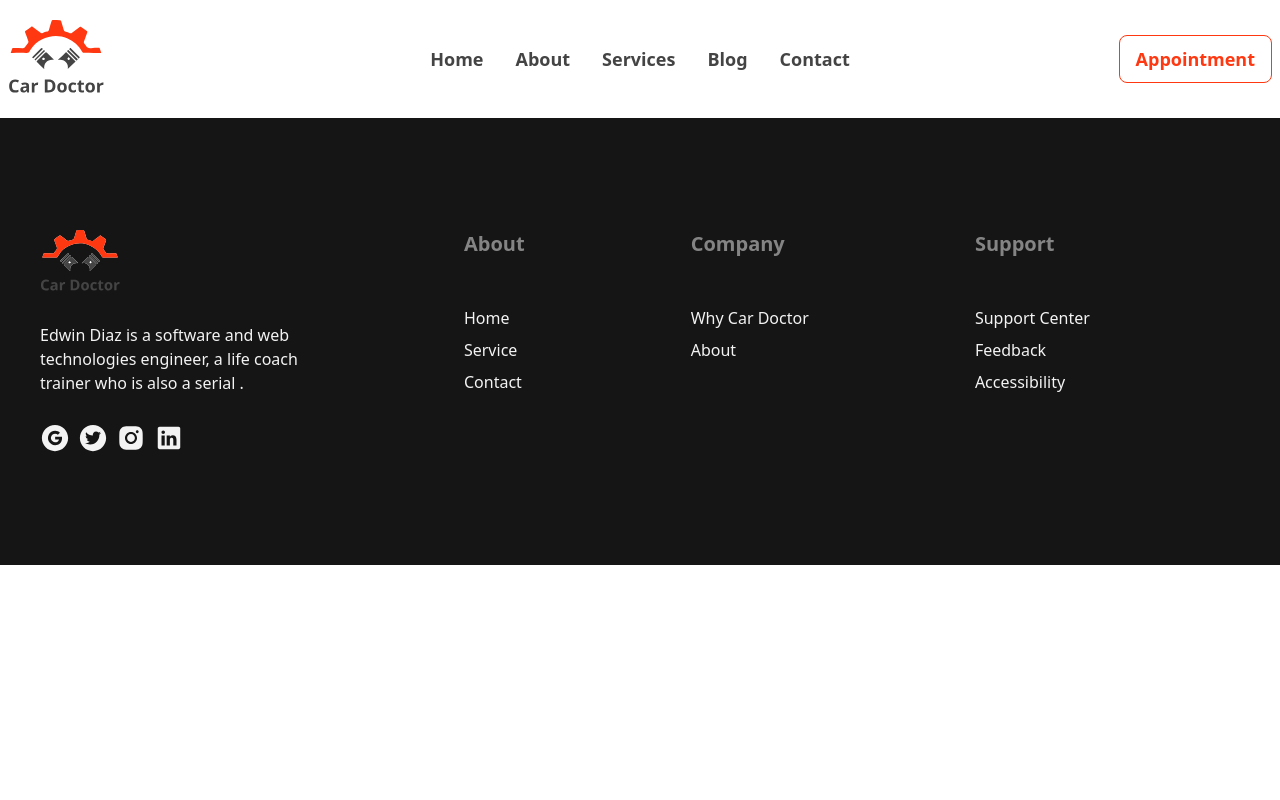
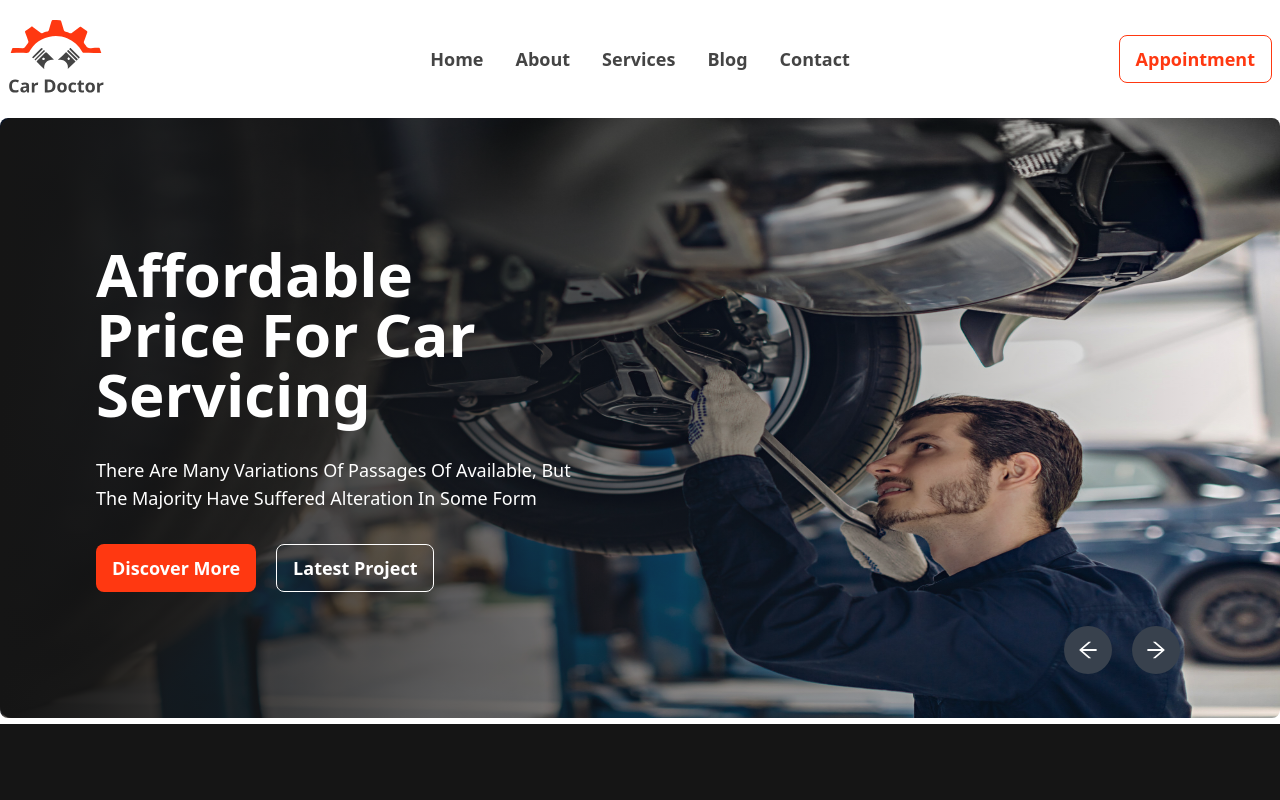
Before and after one commit to Humaiun-Manik/car-doctor-client, a React app: page / in a window 1280 px wide. Shown: the top 800 px of the page. Built offline with nearby package versions, Linux system fonts and the light colour scheme; the HTML template or start-up script is replaced by a standard one.

Commit message:
added banner

```diff
--- /dev/null
+++ b/src/pages/home/Home.jsx
@@ -0,0 +1,11 @@
+import Banner from "./banner/Banner";
+
+const Home = () => {
+  return (
+    <div>
+      <Banner />
+    </div>
+  );
+};
+
+export default Home;
--- /dev/null
+++ b/src/pages/home/banner/Banner.jsx
@@ -0,0 +1,158 @@
+import banner1 from "./../../../assets/images/banner/5.jpg";
+import banner2 from "./../../../assets/images/banner/2.jpg";
+import banner3 from "./../../../assets/images/banner/3.jpg";
+import banner4 from "./../../../assets/images/banner/4.jpg";
+import { AiOutlineArrowLeft, AiOutlineArrowRight } from "react-icons/ai";
+
+const Banner = () => {
+  return (
+    <div className="carousel w-full h-[600px]">
+      <div id="slide1" className="carousel-item relative w-full">
+        <img src={banner1} className="w-full rounded-lg" />
+        <div className="absolute flex items-center h-full w-full bg-gradient-to-r from-[#151515] to-[rgba(21, 21, 21, 0.00)] rounded-xl">
+          <div className="text-white m-24">
+            <h1 className="text-6xl font-bold mb-8">
+              Affordable <br /> Price For Car <br /> Servicing
+            </h1>
+            <p className="capitalize text-lg mb-8">
+              There are many variations of passages of available, but <br /> the majority have suffered
+              alteration in some form
+            </p>
+            <div>
+              <button className="btn bg-[#FF3811] capitalize text-white text-lg font-semibold border-0 mr-5 hover:text-black duration-500">
+                Discover More
+              </button>
+              <button className="btn btn-outline border-white capitalize text-white text-lg font-semibold">
+                Latest Project
+              </button>
+            </div>
+          </div>
+        </div>
+        <div className="absolute flex justify-end transform -translate-y-1/2 right-2 md:right-20 bottom-5">
+          <a
+            href="#slide4"
+            className="btn btn-circle mr-5 bg-[#38414d] border-0 text-white text-2xl hover:bg-[#FF3811]"
+          >
+            <AiOutlineArrowLeft />
+          </a>
+          <a
+            href="#slide2"
+            className="btn btn-circle mr-5 bg-[#38414d] border-0 text-white text-2xl hover:bg-[#FF3811]"
+          >
+            <AiOutlineArrowRight />
+          </a>
+        </div>
+      </div>
+      <div id="slide2" className="carousel-item relative w-full">
+        <img src={banner2} className="w-full rounded-lg" />
+        <div className="absolute flex items-center h-full w-full bg-gradient-to-r from-[#151515] to-[rgba(21, 21, 21, 0.00)] rounded-xl">
+          <div className="text-white m-24">
+            <h1 className="text-6xl font-bold mb-8">
+              Affordable <br /> Price For Car <br /> Servicing
+            </h1>
+            <p className="capitalize text-lg mb-8">
+              There are many variations of passages of available, but <br /> the majority have suffered
+              alteration in some form
+            </p>
+            <div>
+              <button className="btn bg-[#FF3811] capitalize text-white text-lg font-semibold border-0 mr-5 hover:text-black duration-500">
+                Discover More
+              </button>
+              <button className="btn btn-outline border-white capitalize text-white text-lg font-semibold">
+                Latest Project
+              </button>
+            </div>
+          </div>
+        </div>
+        <div className="absolute flex justify-end transform -translate-y-1/2 right-2 md:right-20 bottom-5">
+          <a
+            href="#slide1"
+            className="btn btn-circle mr-5 bg-[#38414d] border-0 text-white text-2xl hover:bg-[#FF3811]"
+          >
+            <AiOutlineArrowLeft />
+          </a>
+          <a
+            href="#slide3"
+            className="btn btn-circle mr-5 bg-[#38414d] border-0 text-white text-2xl hover:bg-[#FF3811]"
+          >
+            <AiOutlineArrowRight />
+          </a>
+        </div>
+      </div>
+      <div id="slide3" className="carousel-item relative w-full">
+        <img src={banner3} className="w-full rounded-lg" />
+        <div className="absolute flex items-center h-full w-full bg-gradient-to-r from-[#151515] to-[rgba(21, 21, 21, 0.00)] rounded-xl">
+          <div className="text-white m-24">
+            <h1 className="text-6xl font-bold mb-8">
+              Affordable <br /> Price For Car <br /> Servicing
+            </h1>
+            <p className="capitalize text-lg mb-8">
+              There are many variations of passages of available, but <br /> the majority have suffered
+              alteration in some form
+            </p>
+            <div>
+              <button className="btn bg-[#FF3811] capitalize text-white text-lg font-semibold border-0 mr-5 hover:text-black duration-500">
+                Discover More
+              </button>
+              <button className="btn btn-outline border-white capitalize text-white text-lg font-semibold">
+                Latest Project
+              </button>
+            </div>
+          </div>
+        </div>
+        <div className="absolute flex justify-end transform -translate-y-1/2 right-2 md:right-20 bottom-5">
+          <a
+            href="#slide2"
+            className="btn btn-circle mr-5 bg-[#38414d] border-0 text-white text-2xl hover:bg-[#FF3811]"
+          >
+            <AiOutlineArrowLeft />
+          </a>
+          <a
+            href="#slide4"
+            className="btn btn-circle mr-5 bg-[#38414d] border-0 text-white text-2xl hover:bg-[#FF3811]"
+          >
+            <AiOutlineArrowRight />
+          </a>
+        </div>
+      </div>
+      <div id="slide4" className="carousel-item relative w-full">
+        <img src={banner4} className="w-full rounded-lg" />
+        <div className="absolute flex items-center h-full w-full bg-gradient-to-r from-[#151515] to-[rgba(21, 21, 21, 0.00)] rounded-xl">
+          <div className="text-white m-24">
+            <h1 className="text-6xl font-bold mb-8">
+              Affordable <br /> Price For Car <br /> Servicing
+            </h1>
+            <p className="capitalize text-lg mb-8">
+              There are many variations of passages of available, but <br /> the majority have suffered
+              alteration in some form
+            </p>
+            <div>
+              <button className="btn bg-[#FF3811] capitalize text-white text-lg font-semibold border-0 mr-5 hover:text-black duration-500">
+                Discover More
+              </button>
+              <button className="btn btn-outline border-white capitalize text-white text-lg font-semibold">
+                Latest Project
+              </button>
+            </div>
+          </div>
+        </div>
+        <div className="absolute flex justify-end transform -translate-y-1/2 right-2 md:right-20 bottom-5">
+          <a
+            href="#slide3"
+            className="btn btn-circle mr-5 bg-[#38414d] border-0 text-white text-2xl hover:bg-[#FF3811]"
+          >
+            <AiOutlineArrowLeft />
+          </a>
+          <a
+            href="#slide1"
+            className="btn btn-circle mr-5 bg-[#38414d] border-0 text-white text-2xl hover:bg-[#FF3811]"
+          >
+            <AiOutlineArrowRight />
+          </a>
+        </div>
+      </div>
+    </div>
+  );
+};
+
+export default Banner;
```
Also changed, not shown: src/routes/routes/Routes.jsx (+5 -4 lines).
